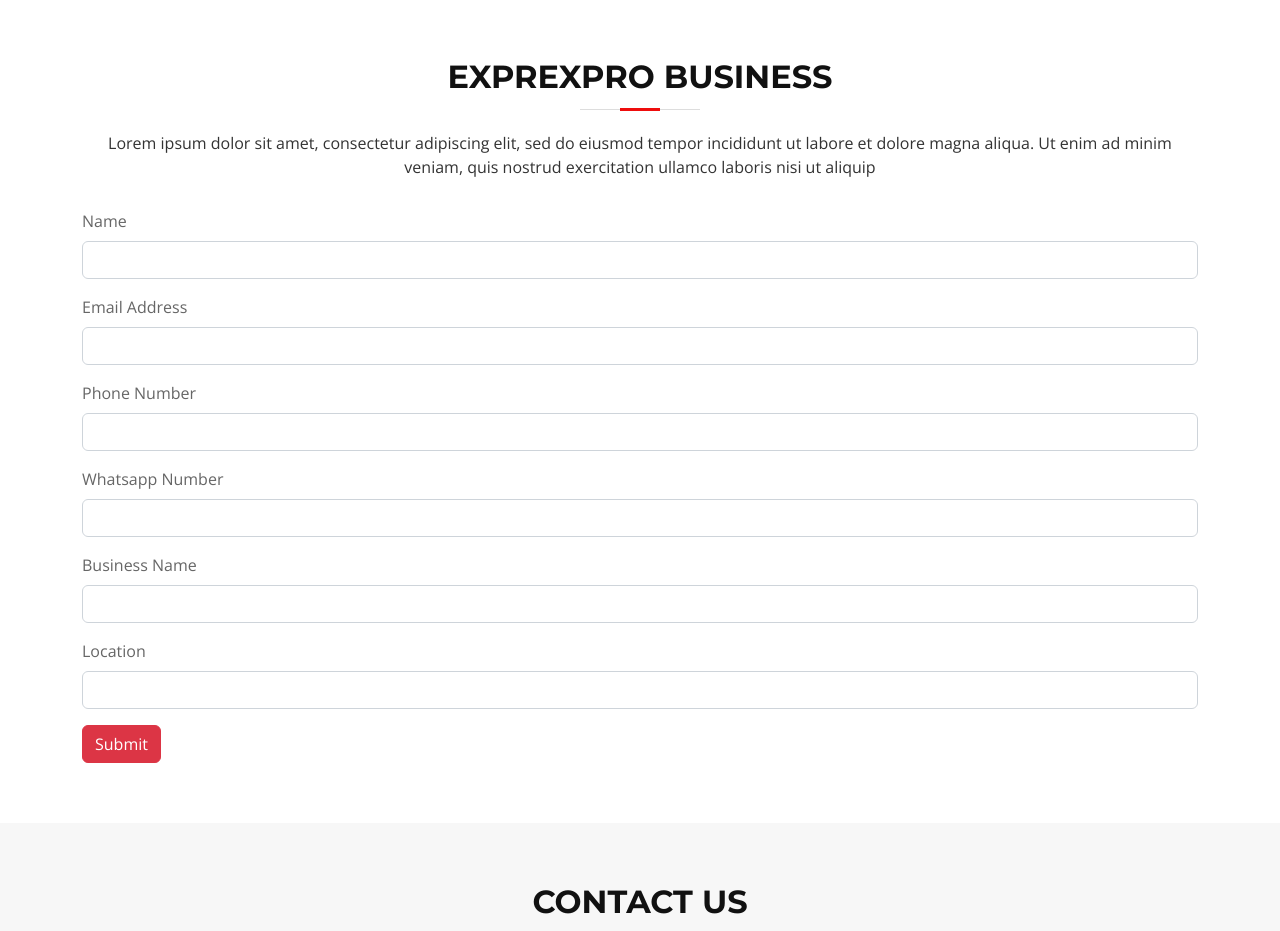
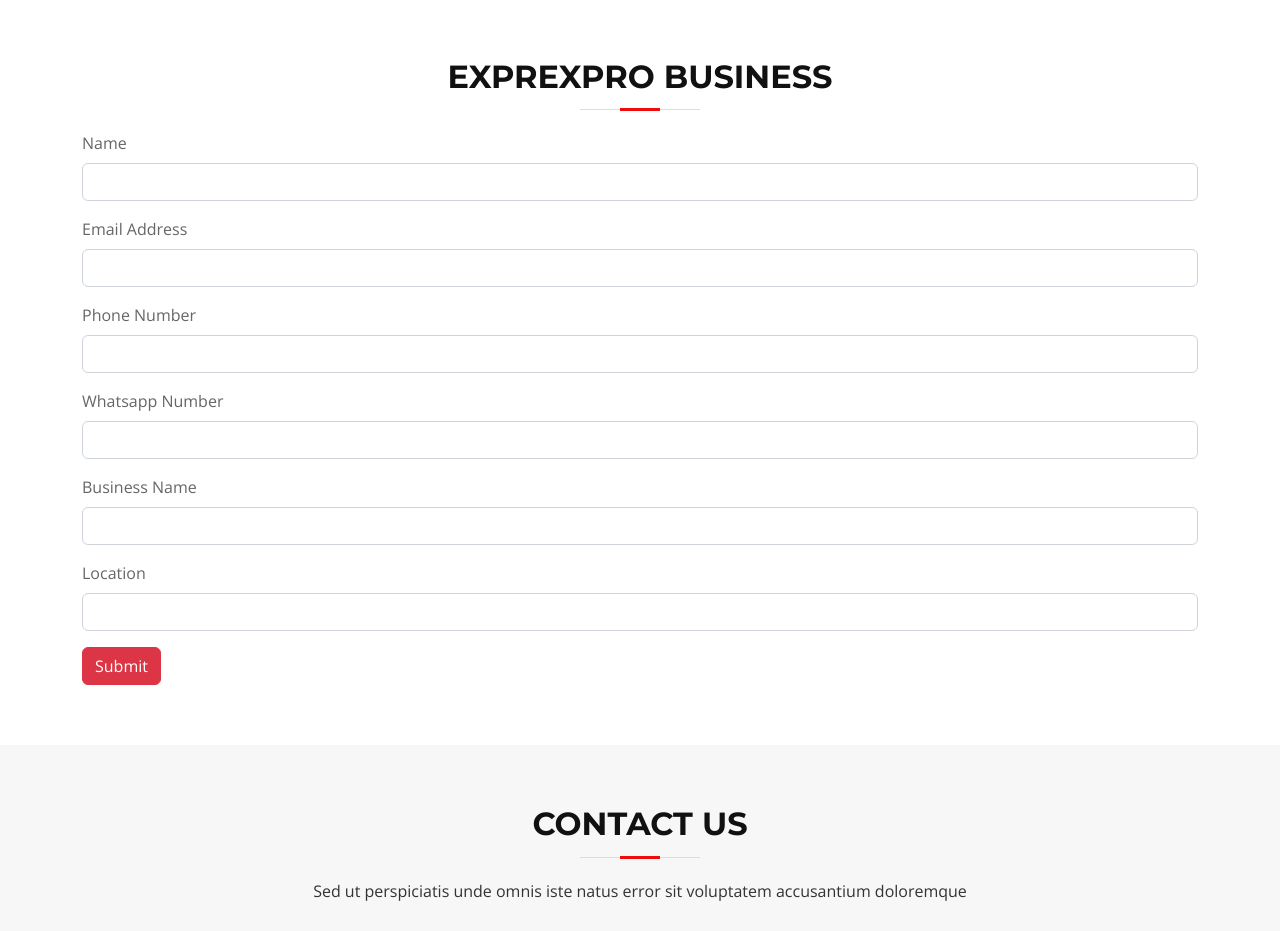
Before and after one commit to feranmiemmanuel/logistics, a plain HTML site: page index.html in a window 1280 px wide. Shown: the part 2800-3731 px from the top of the page. Drawn offline with nearby package versions, Linux system fonts and the light colour scheme.

Commit message:
little change

```diff
--- a/index.html
+++ b/index.html
@@ -288,8 +288,7 @@ This service comes with an optional offering of “loaders” to take care of lo
 
         <header class="section-header">
           <h3>Exprexpro Business</h3>
-          <p>Lorem ipsum dolor sit amet, consectetur adipiscing elit, sed do eiusmod tempor incididunt ut labore et dolore magna aliqua. Ut enim ad minim veniam, quis nostrud exercitation ullamco laboris nisi ut aliquip</p>
-        </header>
+          </header>
         <form>
           <div class="mb-3">
             <label for="exampleInputEmail1" class="form-label">Name</label>
```
